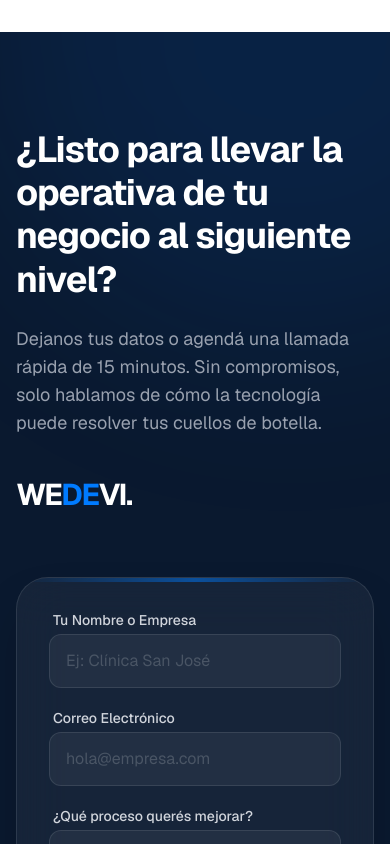
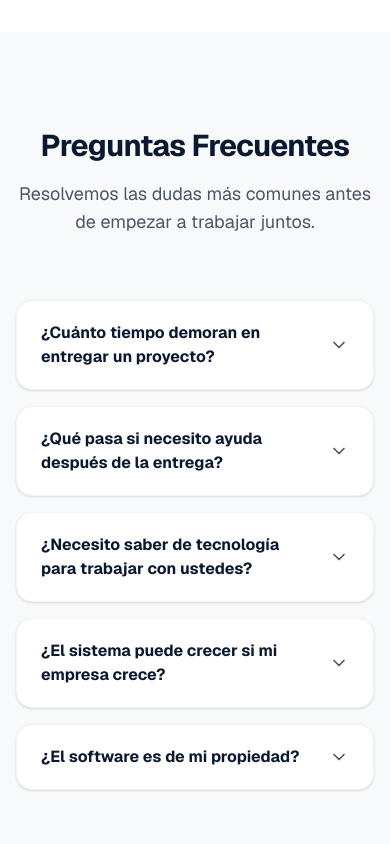
Before and after one commit to tomireyes28/wedevi, a Next.js app: page / in a window 390 px wide. Shown: the part 8760-9604 px from the top of the page. Built offline with nearby package versions, Linux system fonts and the light colour scheme.

Commit message:
feat: add animated FAQ section with accordion logic to resolve customer objections

```diff
--- a/src/app/page.tsx
+++ b/src/app/page.tsx
@@ -8,6 +8,7 @@ import Features from "@/components/sections/Features";
 import Footer from "@/components/layout/Footer";
 import ParticlesBackground from "@/components/ui/ParticlesBackground";
 import WhatsAppButton from "@/components/ui/WhatsAppButton"; // <-- 1. Importar
+import FAQ from "@/components/sections/FAQ";
 
 export default function Home() {
   return (
@@ -22,6 +23,7 @@ export default function Home() {
         <Process />
         <Cases />
         <Features />
+        <FAQ />
       </div>
 
       <WhatsAppButton />
--- /dev/null
+++ b/src/components/sections/FAQ.tsx
@@ -0,0 +1,100 @@
+"use client";
+
+import { useState } from 'react';
+import { motion, AnimatePresence } from 'framer-motion';
+import { ChevronDown } from 'lucide-react';
+
+const faqs = [
+  {
+    question: "¿Cuánto tiempo demoran en entregar un proyecto?",
+    answer: "Depende de la complejidad. Para webs informativas, landing pages de alta conversión o menús digitales, solemos demorar alrededor de 1 semana. Para sistemas a medida, como un CRM, portales de gestión o paneles de administración, calculamos a partir de 2 semanas, siempre priorizando la calidad y el detalle."
+  },
+  {
+    question: "¿Qué pasa si necesito ayuda después de la entrega?",
+    answer: "No te dejamos a la deriva. Incluimos un periodo de soporte inicial para asegurar que todo funcione a la perfección en tu día a día. Luego, ofrecemos opciones de mantenimiento para encargarnos de los servidores, la seguridad y cualquier ajuste que necesites a futuro."
+  },
+  {
+    question: "¿Necesito saber de tecnología para trabajar con ustedes?",
+    answer: "¡Para nada! Ese es exactamente nuestro trabajo. Solo necesitamos que nos cuentes cómo funciona tu negocio y dónde perdés más tiempo. Nosotros traducimos tus problemas a soluciones tecnológicas intuitivas y muy fáciles de usar para vos y tu equipo."
+  },
+  {
+    question: "¿El sistema puede crecer si mi empresa crece?",
+    answer: "Totalmente. Al no usar plantillas cerradas ni herramientas genéricas, construimos sobre arquitecturas escalables. Si el mes que viene necesitás sumar un módulo nuevo de turnos, facturación o stock, lo podemos desarrollar e integrar sin tener que armar todo de cero."
+  },
+  {
+    question: "¿El software es de mi propiedad?",
+    answer: "Sí, el producto final es 100% tuyo. Nosotros nos encargamos de diseñarlo, programarlo y dejarlo funcionando en servidores optimizados de alta velocidad, pero vos tenés el control total y la propiedad intelectual del desarrollo."
+  }
+];
+
+export default function FAQ() {
+  const [activeIndex, setActiveIndex] = useState<number | null>(null);
+
+  const toggleFAQ = (index: number) => {
+    setActiveIndex(activeIndex === index ? null : index);
+  };
+
+  return (
+    <section className="py-24 bg-brand-soft relative overflow-hidden">
+      <div className="max-w-3xl mx-auto px-4 sm:px-6 lg:px-8 relative z-10">
+
+        <motion.div
+          initial={{ opacity: 0, y: 20 }}
+          whileInView={{ opacity: 1, y: 0 }}
+          viewport={{ once: true }}
+          transition={{ duration: 0.6 }}
+          className="text-center mb-16"
+        >
+          <h2 className="text-3xl md:text-4xl font-bold text-brand-navy mb-4 tracking-tight">
+            Preguntas Frecuentes
+          </h2>
+          <p className="text-lg text-brand-gray">
+            Resolvemos las dudas más comunes antes de empezar a trabajar juntos.
+          </p>
+        </motion.div>
+
+        <div className="space-y-4">
+          {faqs.map((faq, index) => (
+            <motion.div
+              key={index}
+              initial={{ opacity: 0, y: 20 }}
+              whileInView={{ opacity: 1, y: 0 }}
+              viewport={{ once: true }}
+              transition={{ delay: index * 0.1, duration: 0.5 }}
+              className="bg-white rounded-2xl shadow-sm border border-gray-100 overflow-hidden"
+            >
+              <button
+                onClick={() => toggleFAQ(index)}
+                className="w-full px-6 py-5 flex items-center justify-between text-left focus:outline-none group"
+              >
+                <span className={`font-bold transition-colors ${activeIndex === index ? 'text-brand-blue' : 'text-brand-navy group-hover:text-brand-blue'}`}>
+                  {faq.question}
+                </span>
+                <ChevronDown
+                  className={`text-brand-gray transition-transform duration-300 flex-shrink-0 ml-4 ${activeIndex === index ? 'rotate-180 text-brand-blue' : ''}`}
+                  size={20}
+                />
+              </button>
+
+              <AnimatePresence>
+                {activeIndex === index && (
+                  <motion.div
+                    initial={{ height: 0, opacity: 0 }}
+                    animate={{ height: "auto", opacity: 1 }}
+                    exit={{ height: 0, opacity: 0 }}
+                    transition={{ duration: 0.3, ease: "easeInOut" }}
+                  >
+                    <div className="px-6 pb-5 text-brand-gray leading-relaxed border-t border-gray-50 pt-4">
+                      {faq.answer}
+                    </div>
+                  </motion.div>
+                )}
+              </AnimatePresence>
+            </motion.div>
+          ))}
+        </div>
+
+      </div>
+    </section>
+  );
+}
```
